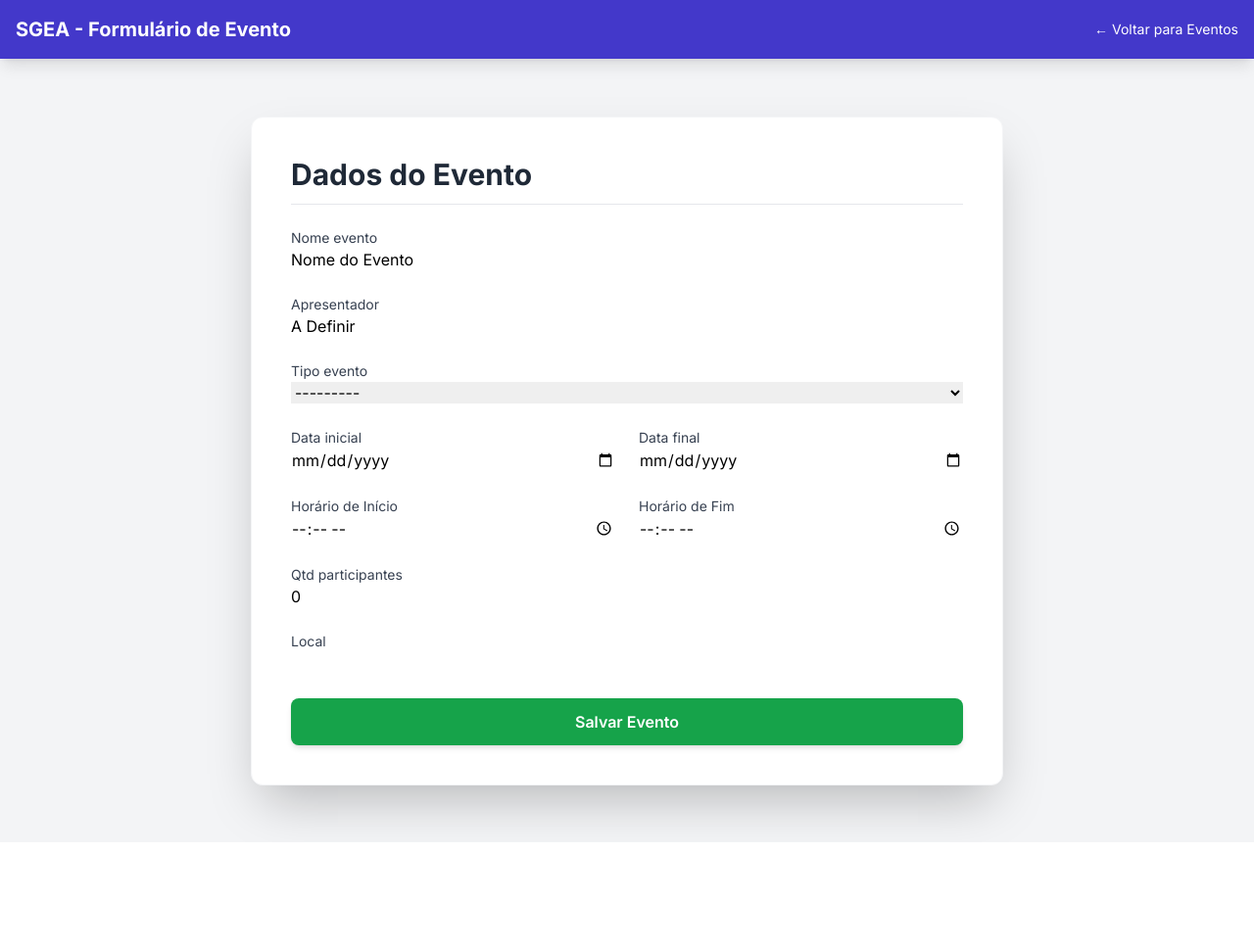
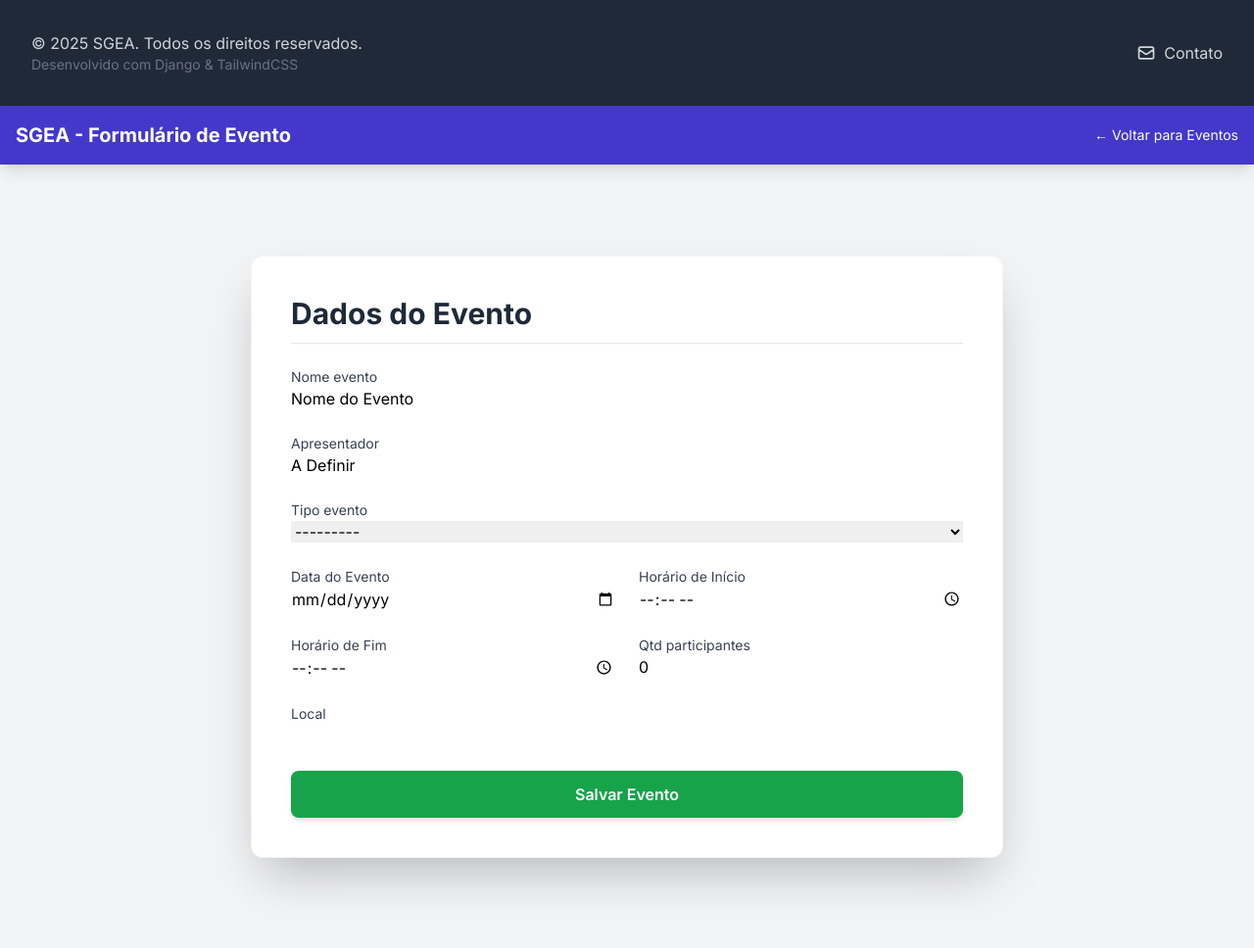
Before and after one commit to miguellferraz/SGEA-Project, a Django app: page /eventos/criar/ in a window 1280 px wide. Shown: the whole page at 98% size. Before the commit the page ends 860 px from the top, so only its background shows below. Run offline with Django 5.2, Linux system fonts and the light colour scheme; a user stored in the database is signed in; some libraries are stand-ins or nearby versions.

Commit message:
Add footer template with copyright and contact information

```diff
--- a/SGEA_Project/events/forms.py
+++ b/SGEA_Project/events/forms.py
@@ -11,8 +11,7 @@
             'nome_evento',
             'apresentador',
             'tipo_evento',
-            'data_inicial',
-            'data_final',
+            'data',
             'horario_inicio',
             'horario_fim',
             'local',
@@ -21,8 +20,7 @@
 
         # Adiciona widgets para melhor UX no HTML (Ex: DateField usa um seletor de data)
         widgets = {
-            'data_inicial': forms.DateInput(attrs={'type': 'date'}),
-            'data_final': forms.DateInput(attrs={'type': 'date'}),
+            'data': forms.DateInput(attrs={'type': 'date'}),
             'horario_inicio': forms.TimeInput(attrs={'type': 'time'}), # Alterado
             'horario_fim': forms.TimeInput(attrs={'type': 'time'}),
         }
--- a/SGEA_Project/events/templates/events/event_detail.html
+++ b/SGEA_Project/events/templates/events/event_detail.html
@@ -8,6 +8,7 @@
     <script src="https://cdn.tailwindcss.com"></script>
     <link rel="stylesheet" href="{% static 'css/base.css' %}">
 </head>
+{% include 'inicio/partials/footer.html' %}
 <body class="bg-gray-100">
     <nav class="p-4 shadow-lg flex justify-between items-center text-white bg-indigo-700">
         <h1 class="text-xl font-bold">SGEA - Detalhes do Evento</h1>
--- a/SGEA_Project/events/templates/events/event_form.html
+++ b/SGEA_Project/events/templates/events/event_form.html
@@ -8,6 +8,7 @@
     <script src="https://cdn.tailwindcss.com"></script>
     <link rel="stylesheet" href="{% static 'css/base.css' %}">
 </head>
+{% include 'inicio/partials/footer.html' %}
 <body class="bg-gray-100">
     <nav class="p-4 shadow-lg flex justify-between items-center text-white bg-indigo-700">
         <h1 class="text-xl font-bold">SGEA - Formulário de Evento</h1>
@@ -52,19 +53,11 @@
                     </div>
 
                     <div>
-                        <label for="{{ form.data_inicial.id_for_label }}" class="block text-sm font-medium text-gray-700">
-                            {{ form.data_inicial.label }}
+                        <label for="{{ form.data.id_for_label }}" class="block text-sm font-medium text-gray-700">
+                            Data do Evento
                         </label>
-                        {{ form.data_inicial }}
-                        {% if form.data_inicial.errors %}<div class="error-text">{{ form.data_inicial.errors }}</div>{% endif %}
-                    </div>
-
-                    <div>
-                        <label for="{{ form.data_final.id_for_label }}" class="block text-sm font-medium text-gray-700">
-                            {{ form.data_final.label }}
-                        </label>
-                        {{ form.data_final }}
-                        {% if form.data_final.errors %}<div class="error-text">{{ form.data_final.errors }}</div>{% endif %}
+                        {{ form.data }}
+                        {% if form.data.errors %}<div class="error-text">{{ form.data.errors }}</div>{% endif %}
                     </div>
 
                     <div>
--- a/SGEA_Project/events/urls.py
+++ b/SGEA_Project/events/urls.py
@@ -7,8 +7,9 @@
 urlpatterns = [
     path('', views.EventListView.as_view(), name='event_list'),
     path('criar/', views.EventCreateView.as_view(), name='event_create'),
+    path('meus-eventos/', views.MyEventListView.as_view(), name='my_event_list'),
     path('<int:pk>/', views.EventDetailView.as_view(), name='event_detail'),
+    path('<int:pk>/editar/', views.EventUpdateView.as_view(), name='event_update'),
     path('<int:pk>/inscrever/', views.enroll_event, name='enroll_event'),
     path('inscricao/<int:inscricao_id>/emitir_certificado/', views.emitir_certificado, name='emitir_certificado'),
-    path('<int:pk>/editar/', views.EventUpdateView.as_view(), name='event_update'),
 ]
--- a/SGEA_Project/events/views.py
+++ b/SGEA_Project/events/views.py
@@ -3,52 +3,48 @@
 from django.contrib.auth.mixins import LoginRequiredMixin, UserPassesTestMixin
 from django.contrib import messages
 from django.urls import reverse_lazy
-from django.db.models import Count # Import necessário para contagem de inscritos
+from django.db.models import Count
+from django.views.decorators.http import require_POST
+from django.contrib.auth.decorators import login_required
 
 from .models import Evento, Inscricao, Usuario
 from .forms import EventForm
 
 # Mixin de permissão para Organizadores
 class OrganizadorRequiredMixin(UserPassesTestMixin):
-    """
-    Mixin que garante que o usuário logado tenha o perfil de 'ORGANIZADOR'.
-    """
     def test_func(self):
-        # Acesso permitido apenas se o usuário for staff (admin) ou tiver o perfil Organizador
         return self.request.user.is_authenticated and (self.request.user.is_staff or self.request.user.perfil == 'ORGANIZADOR')
 
     def handle_no_permission(self):
-        # Redireciona usuários sem permissão para a lista de eventos
         return redirect(reverse_lazy('events:event_list'))
 
 # --- VIEWS PRINCIPAIS ---
 
-# 1. View para Listagem de Eventos (Home Page Funcional)
-class EventListView(LoginRequiredMixin, ListView):
-    """Lista todos os eventos disponíveis."""
+class EventListView(ListView):
     model = Evento
     template_name = 'events/event_list.html'
     context_object_name = 'object_list'
-    ordering = ['data_inicial']
+    ordering = ['data']  # CORRIGIDO AQUI
 
+class MyEventListView(LoginRequiredMixin, ListView):
+    model = Evento
+    template_name = 'events/event_list.html'
+    context_object_name = 'object_list'
 
-# 2. View para Criação de Novo Evento (Função 2)
+    def get_queryset(self):
+        return Evento.objects.filter(organizador_responsavel=self.request.user).order_by('data') # CORRIGIDO AQUI
+
 class EventCreateView(LoginRequiredMixin, OrganizadorRequiredMixin, CreateView):
-    """Permite a criação de um novo evento, restrito a usuários 'ORGANIZADOR'."""
     model = Evento
     form_class = EventForm
     template_name = 'events/event_form.html'
     success_url = reverse_lazy('events:event_list')
 
     def form_valid(self, form):
-        # Define o organizador como o usuário logado
         form.instance.organizador_responsavel = self.request.user
         return super().form_valid(form)
 
-
-# 3. View para Detalhes do Evento
-class EventDetailView(DetailView):
-    """Exibe detalhes de um evento e o status de inscrição do usuário."""
+class EventDetailView(LoginRequiredMixin, DetailView):
     model = Evento
     template_name = 'events/event_detail.html'
     context_object_name = 'object'
@@ -57,95 +53,61 @@
         context = super().get_context_data(**kwargs)
         evento = self.get_object()
         user = self.request.user
-
-        # 1. Contagem de inscritos e vagas
         inscritos_atuais = Inscricao.objects.filter(evento=evento).count()
         vagas_disponiveis = evento.qtd_participantes - inscritos_atuais
-
         context['inscritos_atuais'] = inscritos_atuais
-        context['vagas_disponiveis'] = max(0, vagas_disponiveis) # Não deixa ser negativo
-
-        # 2. Status de inscrição para o usuário logado
+        context['vagas_disponiveis'] = max(0, vagas_disponiveis)
         context['is_inscrito'] = False
         context['is_certificado_emitido'] = False
-
         if user.is_authenticated:
-            # Tenta encontrar a inscrição do usuário no evento
             inscricao = Inscricao.objects.filter(usuario=user, evento=evento).first()
-
             if inscricao:
                 context['is_inscrito'] = True
                 context['is_certificado_emitido'] = inscricao.certificado_emitido
-
         return context
 
 class EventUpdateView(LoginRequiredMixin, OrganizadorRequiredMixin, UpdateView):
-    """
-    Permite que o organizador responsável edite um evento existente.
-    """
     model = Evento
     form_class = EventForm
-    template_name = 'events/event_form.html'  # Vamos reutilizar o mesmo template do formulário
+    template_name = 'events/event_form.html'
     success_url = reverse_lazy('events:event_list')
 
     def get_queryset(self):
-        # Medida de segurança: Garante que um organizador só possa editar os seus próprios eventos.
         return super().get_queryset().filter(organizador_responsavel=self.request.user)
 
-# --- FUNÇÃO DE INSCRIÇÃO (Função 3) ---
-
-from django.views.decorators.http import require_POST
-from django.contrib.auth.decorators import login_required
+# --- FUNÇÕES AUXILIARES ---
 
 @login_required
 @require_POST
 def enroll_event(request, pk):
-    """Processa a inscrição do usuário logado em um evento."""
     evento = get_object_or_404(Evento, pk=pk)
     user = request.user
-
-    # 1. Verifica se já está inscrito
     if Inscricao.objects.filter(usuario=user, evento=evento).exists():
         messages.warning(request, "Você já está inscrito neste evento.")
         return redirect('events:event_detail', pk=pk)
-
-    # 2. Verifica se o usuário é organizador (não deve se inscrever)
     if user.perfil == 'ORGANIZADOR':
         messages.error(request, "Organizadores não podem se inscrever nos próprios eventos.")
         return redirect('events:event_detail', pk=pk)
-
-    # 3. Verifica vagas
     inscritos_atuais = Inscricao.objects.filter(evento=evento).count()
     if inscritos_atuais >= evento.qtd_participantes:
         messages.error(request, "Desculpe, este evento está lotado.")
         return redirect('events:event_detail', pk=pk)
-
-    # 4. Realiza a inscrição
     try:
         Inscricao.objects.create(usuario=user, evento=evento)
-        messages.success(request, f"Inscrição realizada com sucesso no evento: {evento.tipo_evento}!")
+        messages.success(request, f"Inscrição realizada com sucesso no evento: {evento.nome_evento}!")
     except Exception as e:
         messages.error(request, f"Ocorreu um erro ao tentar inscrever: {e}")
-
     return redirect('events:event_detail', pk=pk)
 
 @login_required
 @require_POST
 def emitir_certificado(request, inscricao_id):
-    """
-    View para o organizador emitir um certificado para um usuário inscrito.
-    """
     inscricao = get_object_or_404(Inscricao, id=inscricao_id)
     evento = inscricao.evento
-
-    # Garante que apenas o organizador do evento possa emitir
     if request.user != evento.organizador_responsavel:
         messages.error(request, "Você não tem permissão para emitir certificados para este evento.")
         return redirect('events:event_detail', pk=evento.pk)
-
-    # Emite o certificado
     inscricao.certificado_emitido = True
     inscricao.save()
-
     messages.success(request, f"Certificado para {inscricao.usuario.username} emitido com sucesso!")
     return redirect('events:event_detail', pk=evento.pk)
--- a/SGEA_Project/inicio/templates/inicio/index.html
+++ b/SGEA_Project/inicio/templates/inicio/index.html
@@ -8,6 +8,7 @@
     <script src="https://cdn.tailwindcss.com"></script>
     <link rel="stylesheet" href="{% static 'css/base.css' %}">
 </head>
+{% include 'inicio/partials/footer.html' %}
 <body>
     <nav class="p-4 shadow-lg">
         <div class="container mx-auto flex justify-between items-center">
--- /dev/null
+++ b/SGEA_Project/inicio/templates/inicio/partials/footer.html
@@ -0,0 +1,17 @@
+<footer class="bg-gray-800 text-gray-300 p-8 mt-auto">
+    <div class="container mx-auto grid grid-cols-1 md:grid-cols-2 gap-4 text-center md:text-left">
+
+        <div>
+            <p>&copy; {% now "Y" %} SGEA. Todos os direitos reservados.</p>
+            <p class="text-sm text-gray-500">Desenvolvido com Django & TailwindCSS</p>
+        </div>
+
+        <div class="flex justify-center md:justify-end items-center space-x-4">
+            <a href="mailto:contato@sgea.com" class="hover:text-white transition duration-150 flex items-center">
+                <svg class="w-5 h-5 mr-2" fill="none" stroke="currentColor" viewBox="0 0 24 24" xmlns="http://www.w3.org/2000/svg"><path stroke-linecap="round" stroke-linejoin="round" stroke-width="2" d="M3 8l7.89 5.26a2 2 0 002.22 0L21 8M5 19h14a2 2 0 002-2V7a2 2 0 00-2-2H5a2 2 0 00-2 2v10a2 2 0 002 2z"></path></svg>
+                Contato
+            </a>
+        </div>
+
+    </div>
+</footer>
--- a/SGEA_Project/sgea_core/settings.py
+++ b/SGEA_Project/sgea_core/settings.py
@@ -96,7 +96,7 @@
 # Internationalization
 # https://docs.djangoproject.com/en/5.2/topics/i18n/
 
-LANGUAGE_CODE = 'en-us'
+LANGUAGE_CODE = 'pt-br'
 
 TIME_ZONE = 'UTC'
 
@@ -122,3 +122,5 @@
 STATICFILES_DIRS = [
     os.path.join(BASE_DIR, 'sgea_core', 'static'),
 ]
+
+LOGIN_URL = 'login'
--- a/SGEA_Project/sgea_core/static/css/base.css
+++ b/SGEA_Project/sgea_core/static/css/base.css
@@ -1,6 +1,19 @@
+/* sgea_core/static/css/base.css */
+
 @import url('https://fonts.googleapis.com/css2?family=Inter:wght@400;600;700;800&display=swap');
 
+/* --- ESTILO CORRIGIDO E UNIFICADO --- */
+html {
+    height: 100%;
+}
+
 body {
+    /* Estilos do Footer Pegajoso */
+    display: flex;
+    flex-direction: column;
+    min-height: 100%;
+
+    /* Estilos Gerais do Body */
     font-family: 'Inter', sans-serif;
     margin: 0;
     padding: 0;
@@ -8,6 +21,12 @@
     -webkit-font-smoothing: antialiased;
     background-color: #f8fafc;
 }
+
+main {
+    flex-grow: 1; /* Faz o conteúdo principal empurrar o footer para baixo */
+}
+/* --- FIM DA CORREÇÃO --- */
+
 
 nav {
     background-color: #4f46e5;
```
Also changed, not shown: SGEA_Project/events/models.py (+3 -8 lines), SGEA_Project/events/templates/events/event_list.html (+10 -16 lines), SGEA_Project/users/templates/users/login.html (+4 -5 lines), SGEA_Project/users/templates/users/register.html (+4 -5 lines), SGEA_Project/db.sqlite3, SGEA_Project/events/migrations/0004_rename_data_final_evento_data_and_more.py (added).
